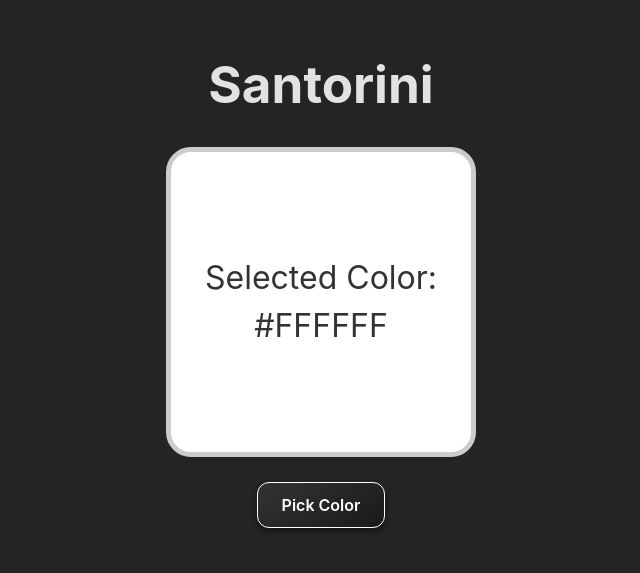
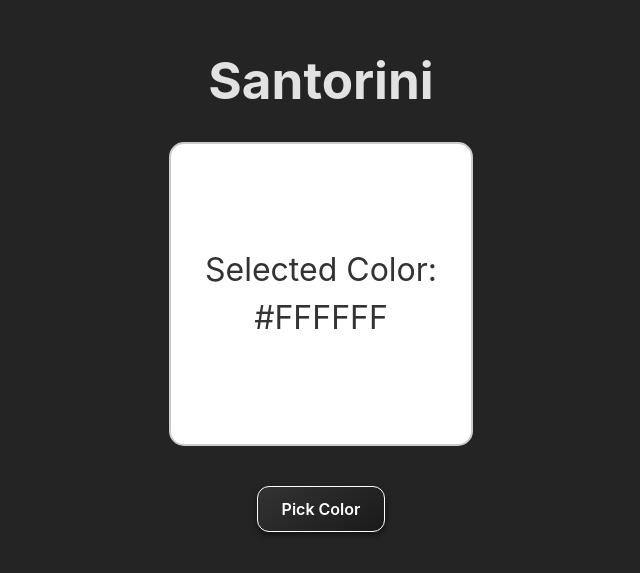
Before and after one commit to hisuic/santorini, a React (Vite) app: page / in a window 1280 px wide. Shown: the part 125-698 px from the top of the page, without its empty margins (319-959 px from the left). Built offline with nearby package versions, Linux system fonts and the light colour scheme.

Commit message:
Change: color box container ui

```diff
--- a/src/index.css
+++ b/src/index.css
@@ -62,9 +62,9 @@ button:focus-visible {
   display: flex;
   justify-content: center;
   align-items: center;
-  border: 5px solid hsl(0, 0%, 80%);
-  border-radius: 25px;
-  margin-bottom: 25px;
+  border: 2px solid hsl(0, 0%, 80%);
+  border-radius: 15px;
+  margin-bottom: 40px;
   transition: 0.25s ease;
 }
 
```
